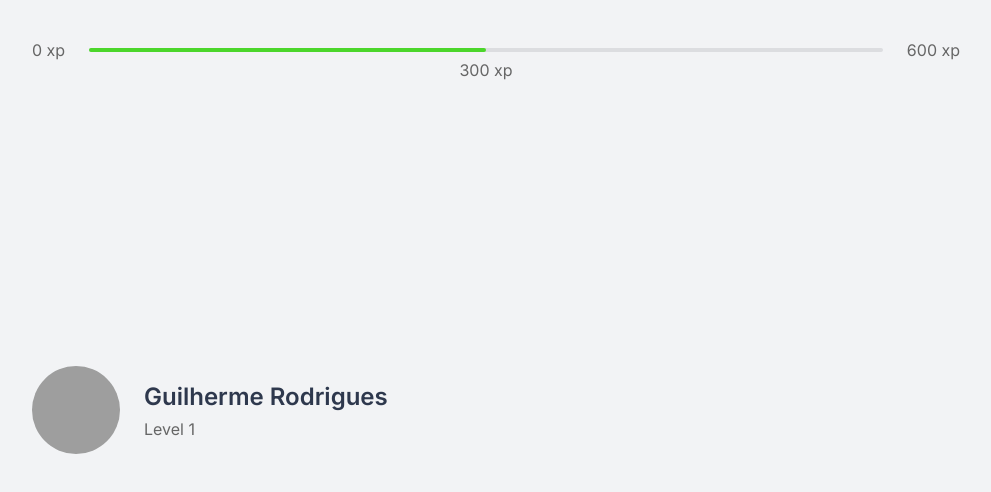
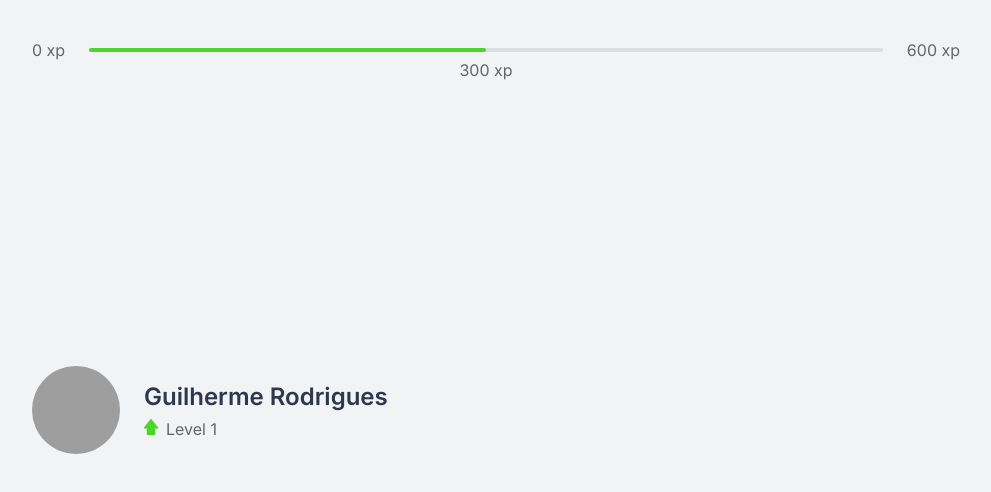
Before and after one commit to GuilhermRodrigues/NLW-React, a Next.js app in the folder nlw-react-next/: page / in a window 1280 px wide. Shown: the top 492 px of the page, without its empty margins (144-1135 px from the left). Built offline with nearby package versions, Linux system fonts and the light colour scheme; grey boxes are pictures that could not be loaded.

Commit message:
NLW - conclusao do componente Profile

```diff
--- a/nlw-react-next/src/components/Profile.tsx
+++ b/nlw-react-next/src/components/Profile.tsx
@@ -6,7 +6,10 @@
             <img src="https://github.com/GuilhermRodrigues.png" alt="Guilherme Rodridgues"/>
             <div>
                 <strong>Guilherme Rodrigues</strong>
-                <p>Level 1</p>
+                <p>
+                    <img src="icons/level.svg" alt="Level"/>
+                    Level 1
+                </p>
             </div>
 
         </div>
--- a/nlw-react-next/src/styles/components/Profile.module.css
+++ b/nlw-react-next/src/styles/components/Profile.module.css
@@ -23,3 +23,7 @@
     font-size: 1rem;
     margin-top: 0.5rem;
 }
+
+.profileContainer div p img {
+    margin-right: 0.5rem;
+}
```
